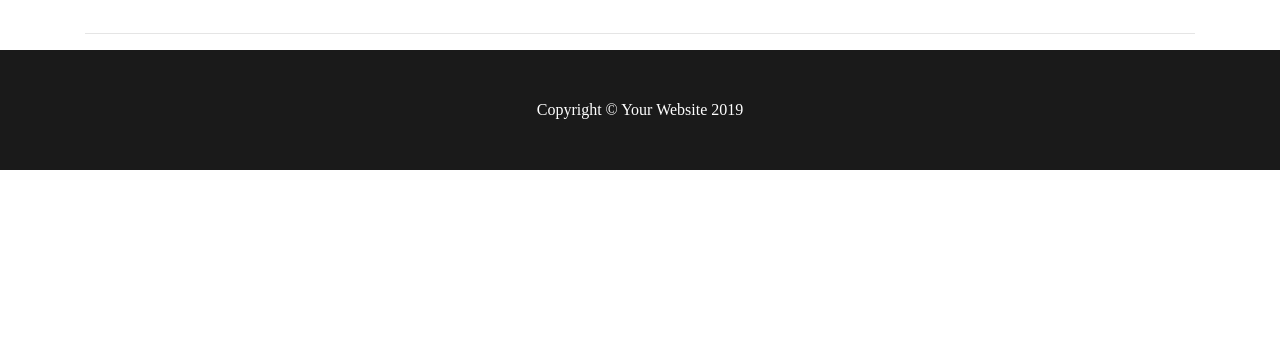
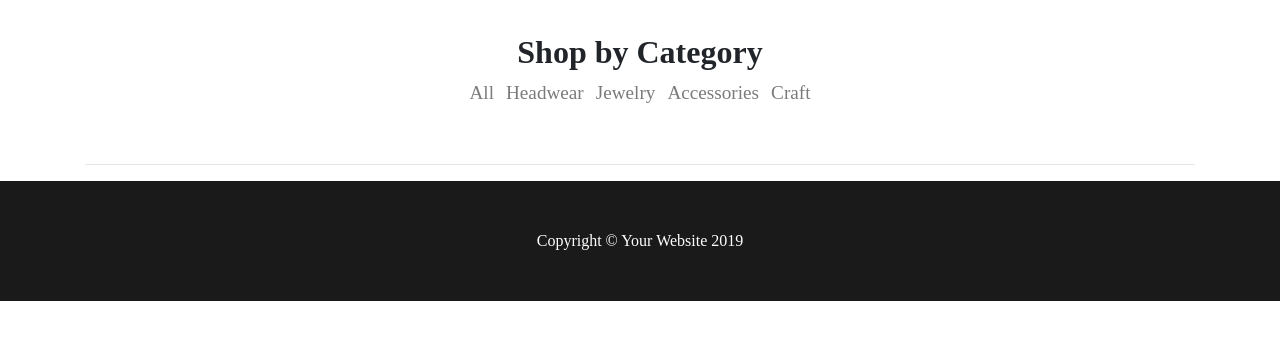
Before and after one commit to michaelpermyashkin/Cloudland, a Django app: page /products/ in a window 1280 px wide. Shown: the part 64-404 px from the top of the page. Run offline with Django 3.2, Linux system fonts and the light colour scheme; data that the repository does not hold is empty; parts of the project's set-up code (start-up, migrations or seed data) failed here and were passed over; some libraries are stand-ins or nearby versions; some web fonts are replaced.

Commit message:
started adding categories to UI

```diff
--- a/stitch/store/static/store/css/base-styles.css
+++ b/stitch/store/static/store/css/base-styles.css
@@ -35,8 +35,8 @@ form {
 }
 
 .navbar .navbar-brand img {
-    padding-top: 1vh;
-    padding-bottom: 1vh;
+    padding-top: 2vh;
+    padding-bottom: 2vh;
     width: 140px;
     height: auto;
 }
@@ -53,6 +53,10 @@ form {
     float: right;
     margin-left: 0.5em;
     margin-top: 0.35em;
+}
+
+.body-content-buffer {
+    margin-top: 5vh;
 }
 
 .card {
--- a/stitch/store/static/store/css/products-page-styles.css
+++ b/stitch/store/static/store/css/products-page-styles.css
@@ -1,3 +1,21 @@
+#category-menu-list .list-inline-item a {
+    text-decoration: none;
+    font-size: 1.2rem;
+    color: rgb(123, 123, 123);
+}
+
+#category-menu-list .list-inline-item a:hover {
+    text-decoration: none;
+    font-size: 1.2rem;
+    color: rgb(92, 92, 92);
+}
+
+#category-menu-list .list-inline-item a:active {
+    text-decoration: none;
+    font-size: 1.2rem;
+    color: rgb(181, 95, 95);
+}
+
 .card {
     border-radius: 0;
 }
--- /dev/null
+++ b/stitch/store/static/store/js/helper.js
@@ -0,0 +1,7 @@
+function setActiveCategory(selection) {
+    var x = document.getElementById("category-menu-items").querySelectorAll(".list-inline-item a");
+    for (let i = 0; i < x.length; i++) {
+        x[i].style.color = 'rgb(123, 123, 123)';
+    }
+    document.getElementById(selection).style.color = 'rgb(181, 95, 95)';
+}
--- a/stitch/store/templates/store/base.html
+++ b/stitch/store/templates/store/base.html
@@ -20,6 +20,7 @@
     <link href="//maxcdn.bootstrapcdn.com/bootstrap/4.1.1/css/bootstrap.min.css" rel="stylesheet" id="bootstrap-css">
     <script src="//maxcdn.bootstrapcdn.com/bootstrap/4.1.1/js/bootstrap.min.js"></script>
     <script src="//cdnjs.cloudflare.com/ajax/libs/jquery/3.2.1/jquery.min.js"></script>
+    <script src="{% static 'store/js/helper.js' %}"></script>
 
     <meta name="viewport" content="width=device-width, initial-scale=1">
     <!-- Allows templates to apply custom styles -->
@@ -34,7 +35,7 @@
             <img src="{% static 'store/media/brand/stitch-logo.jpg' %}" alt="Stitch logo">
         </a>
         <button class="navbar-toggler navbar-toggler-right" type="button" data-toggle="collapse" data-target="#navbarResponsive" aria-controls="navbarResponsive" aria-expanded="false" aria-hidden="true" Toggle navigation>
-                ☰
+            ☰
         </button>
         <div class="collapse navbar-collapse " id="navbarResponsive">
             <ul class="navbar-nav ml-auto">
--- a/stitch/store/templates/store/products-page.html
+++ b/stitch/store/templates/store/products-page.html
@@ -9,7 +9,17 @@
 <link href="{% static 'store/css/products-page-styles.css' %}" rel="stylesheet">{% endblock styles %}
 <!-- fills content block in base template -->
 {% block content %}
-<div class="container">
+<div class="container body-content-buffer">
+    <div class="text-center" id="category-menu-list">
+        <h2><b>Shop by Category</b></h2>
+        <ul class="list-inline" id="category-menu-items">
+            <li class="list-inline-item"><a href="#" id="all" onclick="setActiveCategory('all')">All</a></li>
+            <li class="list-inline-item"><a href="#" id="headwear" onclick="setActiveCategory('headwear')">Headwear</a></li>
+            <li class="list-inline-item"><a href="#" id="jewelry" onclick="setActiveCategory('jewelry')">Jewelry</a></li>
+            <li class="list-inline-item"><a href="#" id="accessories" onclick="setActiveCategory('accessories')">Accessories</a></li>
+            <li class="list-inline-item"><a href="#" id="craft" onclick="setActiveCategory('craft')">Craft</a></li>
+        </ul>
+    </div>
     <br>
     <div class="row">
         {% for product in products %}
--- a/stitch/store/views.py
+++ b/stitch/store/views.py
@@ -120,4 +120,4 @@ def contact(request):
 # ]
 
 # for product in products:
-#     Products.objects.create(**product)
+#     Product.objects.create(**product)
```
Also changed, not shown: stitch/carts/migrations/0004_auto_20200515_0433.py (added), stitch/store/migrations/0014_auto_20200515_0436.py (added).
